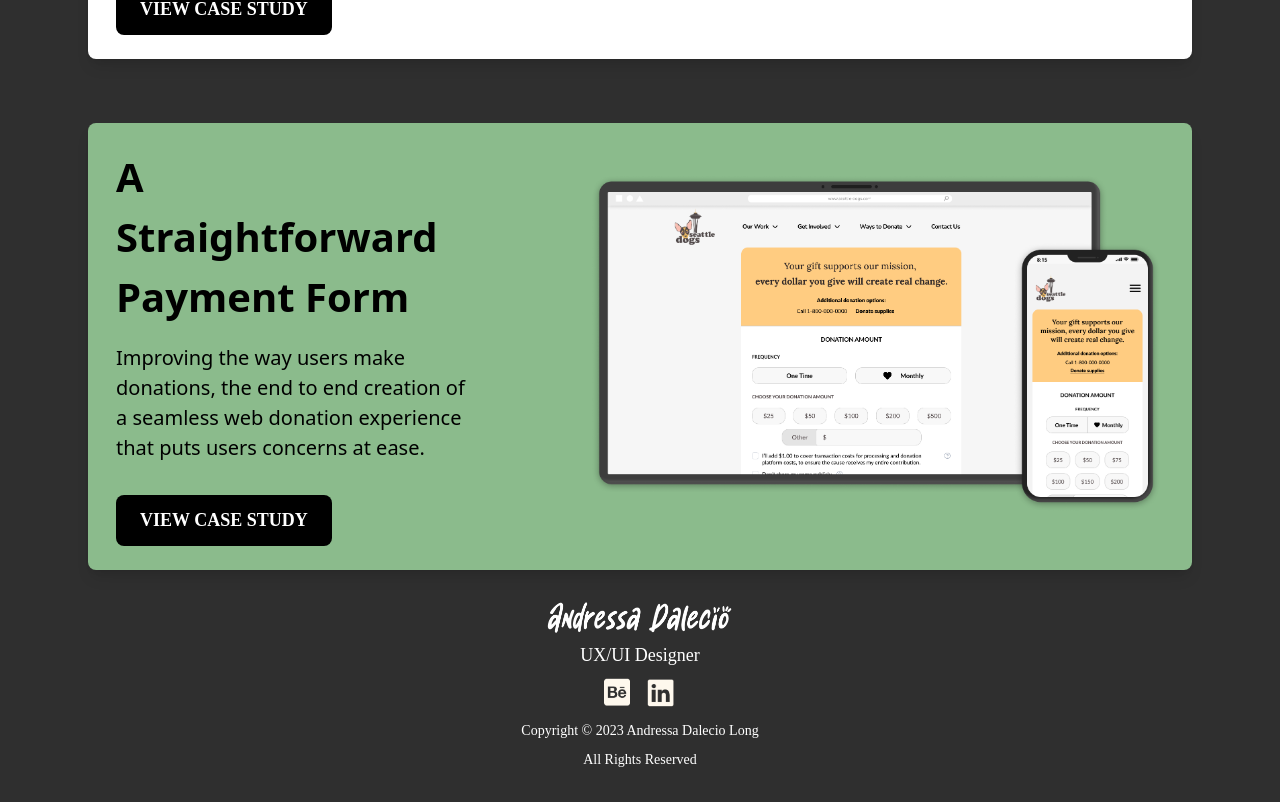
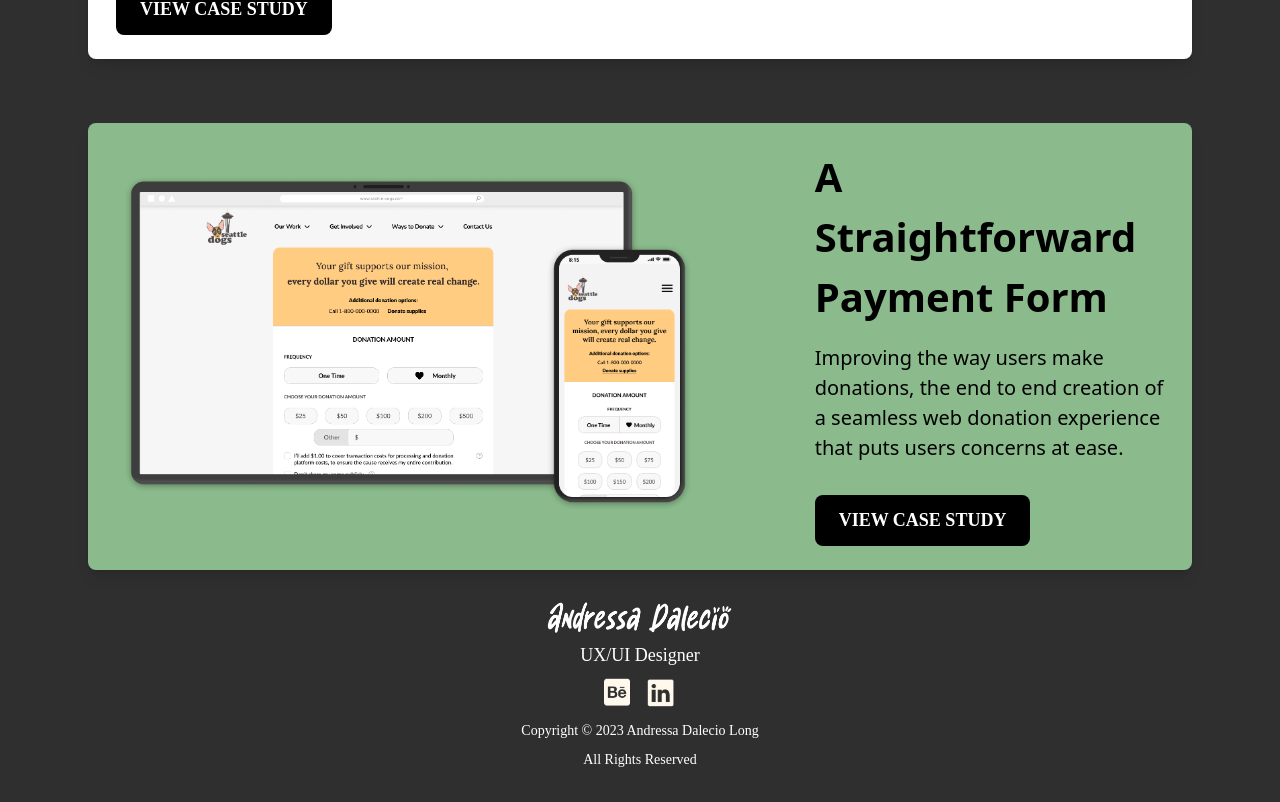
Before and after one commit to gustxyz/andressa-portfolio, a Next.js app: page /my-work in a window 1280 px wide. Shown: the part 1005-1807 px from the top of the page. Built offline with nearby package versions, Linux system fonts and the light colour scheme.

Commit message:
left change my work page

```diff
--- a/app/my-work/page.tsx
+++ b/app/my-work/page.tsx
@@ -52,7 +52,7 @@ export default function Home() {
           contentParagraph="Improving the way users make donations, the end to end creation of a seamless web donation experience that puts users concerns at ease."
           contentAnchor="my-work/seattle-dogs"
           color="green"
-          direction="right"
+          direction="left"
         />
       </Container>
 
```
